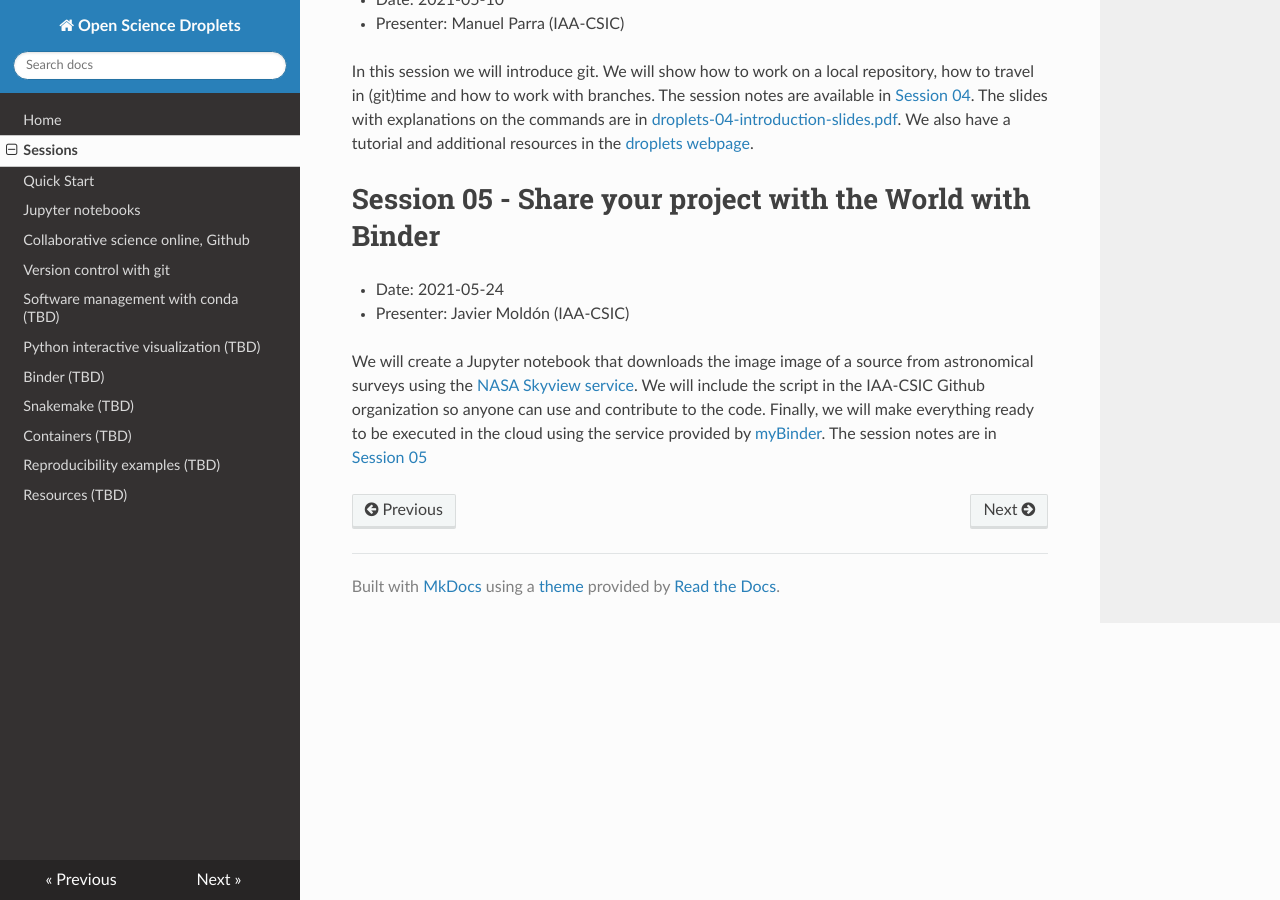
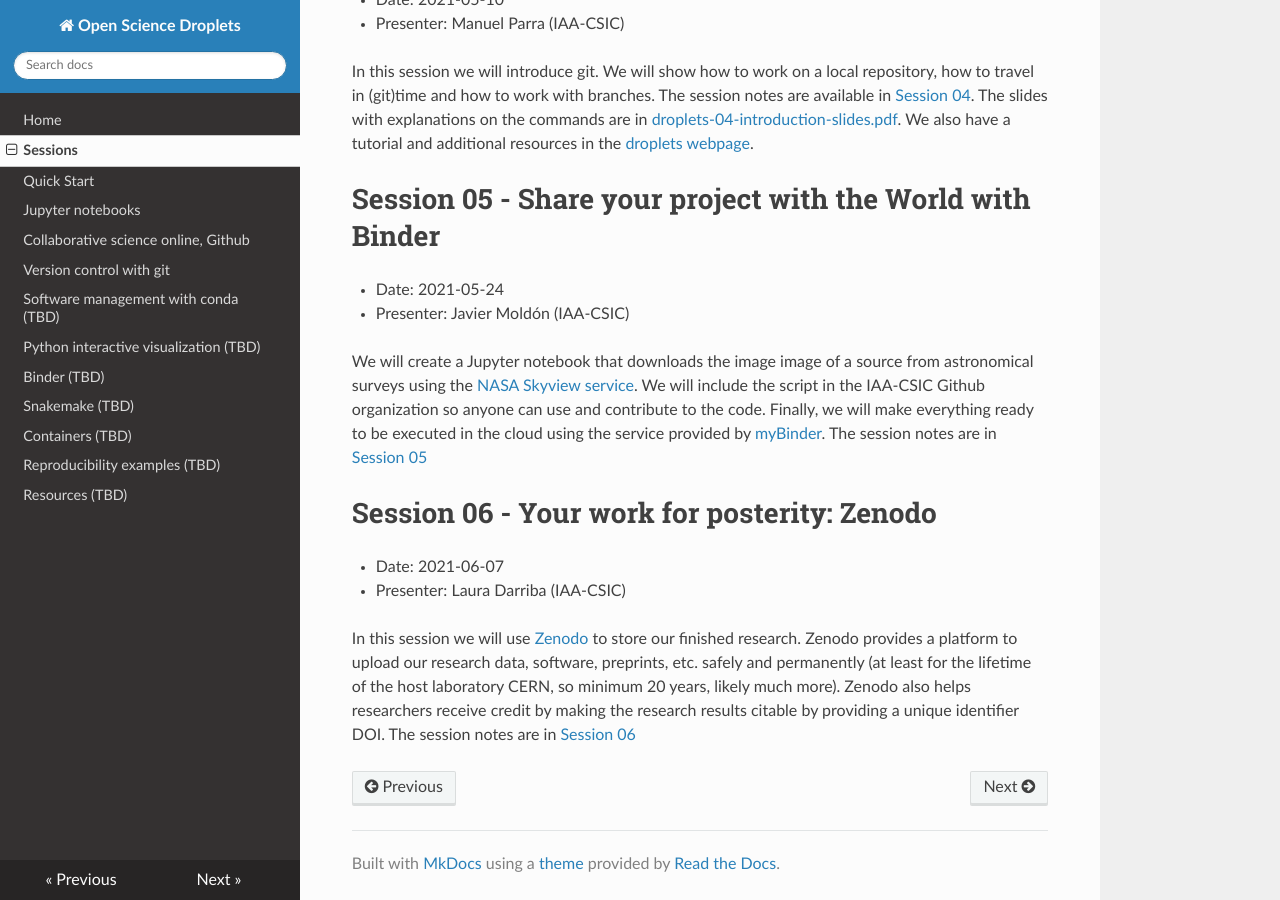
Before and after one commit to espsrc/droplets, an MkDocs documentation site: the page built from docs/sessions.md, in a window 1280 px wide and 900 px high, scrolled down 1054 px. Built offline with MkDocs 1.6.1, drawn with Linux system fonts in a browser that asks for light colours; nearby versions of some CDN libraries.

Commit message:
Start session 06 zenodo

```diff
--- a/docs/sessions.md
+++ b/docs/sessions.md
@@ -32,3 +32,10 @@ In this session we will introduce git. We will show how to work on a local repos
 - Presenter: Javier Moldón (IAA-CSIC)
 
 We will create a Jupyter notebook that downloads the image image of a source from astronomical surveys using the [NASA Skyview service](https://skyview.gsfc.nasa.gov/current/cgi/titlepage.pl). We will include the script in the IAA-CSIC Github organization so anyone can use and contribute to the code. Finally, we will make everything ready to be executed in the cloud using the service provided by [myBinder](https://mybinder.org/). The session notes are in [Session 05](https://github.com/spsrc/droplets/blob/master/sessions/droplets-05-binder/droplets-05-binder.md)
+
+# Session 06 - Your work for posterity: Zenodo
+
+- Date: 2021-06-07
+- Presenter: Laura Darriba (IAA-CSIC)
+
+In this session we will use [Zenodo](https://zenodo.org/) to store our finished research. Zenodo provides a platform to upload our research data, software, preprints, etc. safely and permanently (at least for the lifetime of the host laboratory CERN, so minimum 20 years, likely much more). Zenodo also helps researchers receive credit by making the research results citable by providing a unique identifier DOI. The session notes are in [Session 06](https://github.com/spsrc/droplets/blob/master/sessions/droplets-06-binder/droplets-06-zenodo.md)
```
Also changed, not shown: sessions/README.md (+1 -0 lines).
